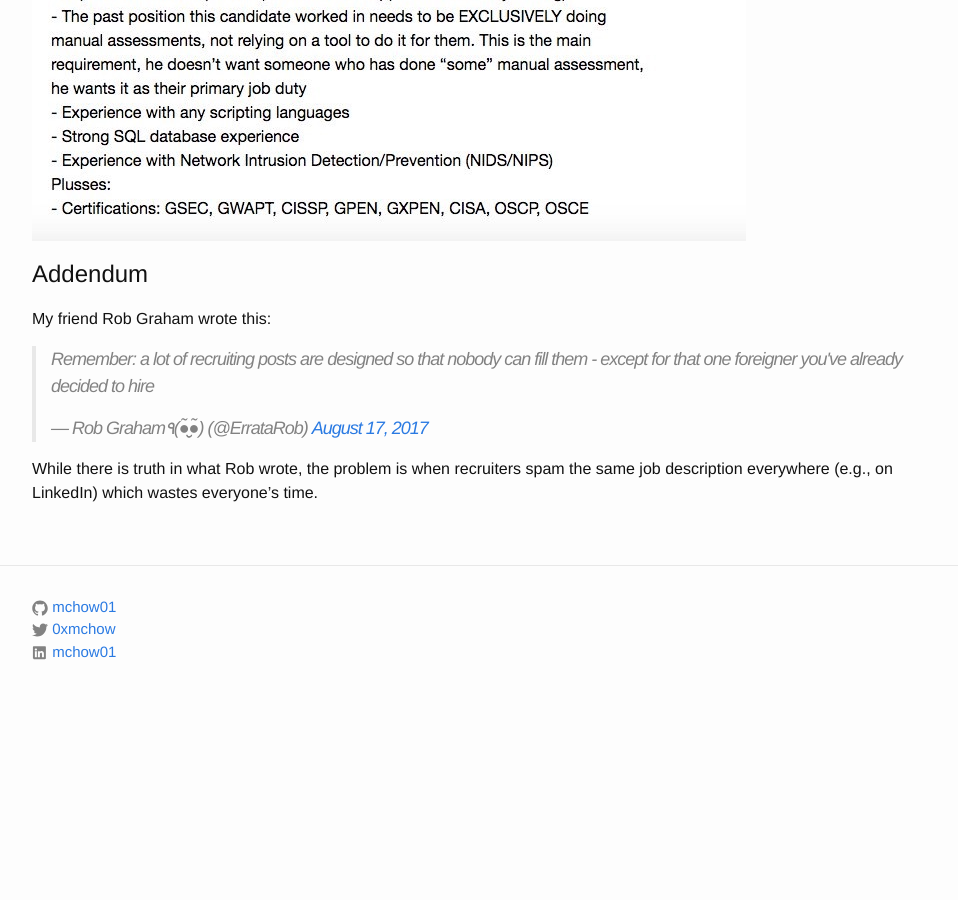
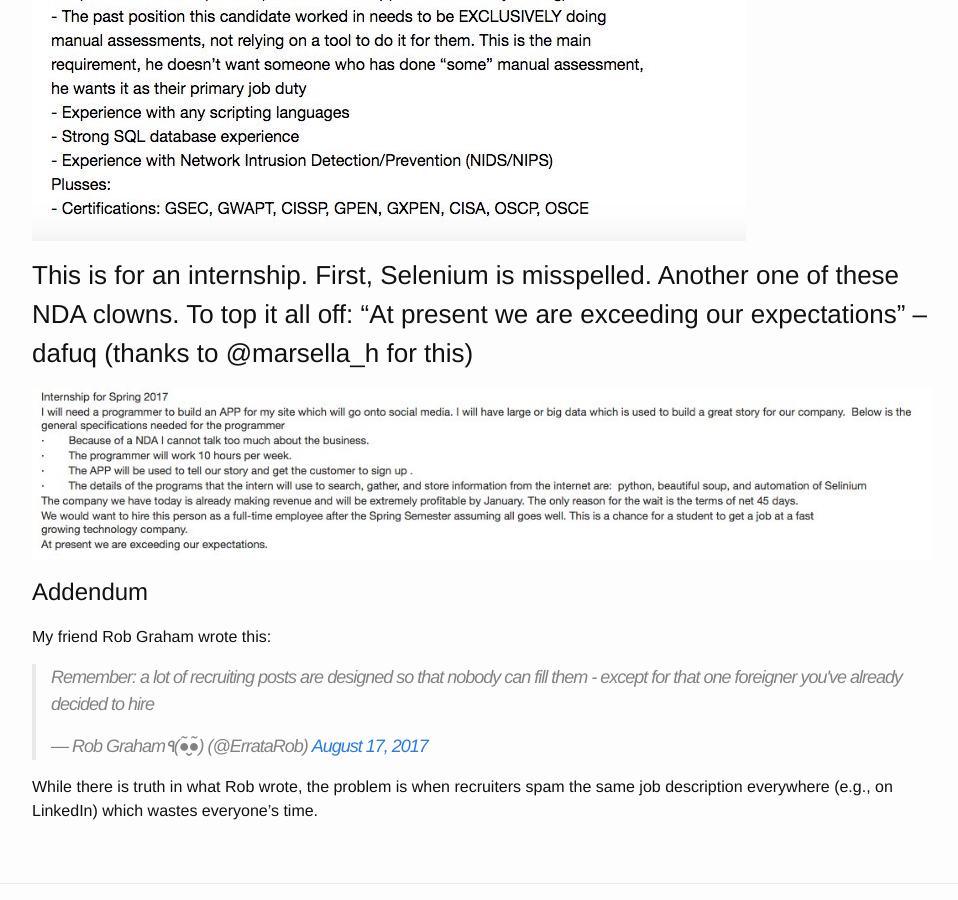
Before and after one commit to mchow01/mchow01.github.io, a Jekyll site: the page built from _posts/2017-08-16-hall-of-shame-job-postings-recruiting.md, in a window 1280 px wide and 900 px high, scrolled down 4380 px. Shown: the whole window, without its empty margins (158-1116 px from the left). Built offline with Jekyll 4.4.1, drawn with Linux system fonts in a browser that asks for light colours; before the commit the page ends 5103 px from its top, so only the background shows below that.

Commit message:
Added new HOS posting --thanks Marsella

```diff
--- a/_posts/2017-08-16-hall-of-shame-job-postings-recruiting.md
+++ b/_posts/2017-08-16-hall-of-shame-job-postings-recruiting.md
@@ -39,6 +39,10 @@ Another purpose of this post is to back up the arguments made in the article: ["
 
 ![Hall of Shame Job Posting](/images/hos_001.jpg)
 
+### This is for an internship. First, Selenium is misspelled.  Another one of these NDA clowns.  To top it all off: "At present we are exceeding our expectations" --dafuq (thanks to @marsella_h for this)
+
+![Hall of Shame Job Posting](/images/hos_009.jpg)
+
 # Addendum
 
 My friend Rob Graham wrote this:
```
Also changed, not shown: images/hos_009.jpg (added), 3 other files.
